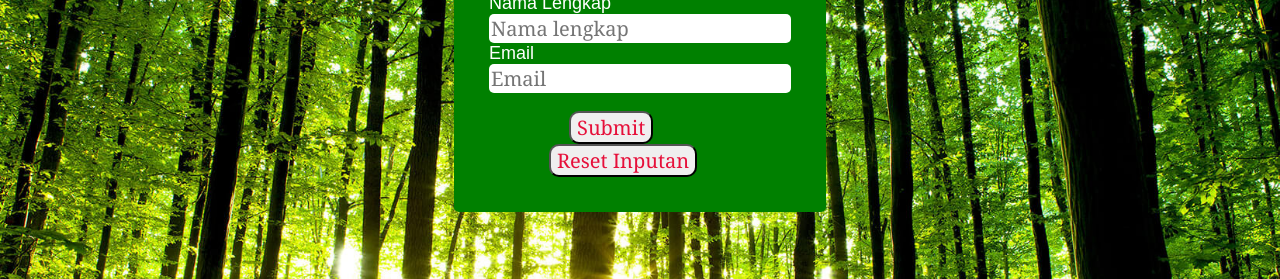
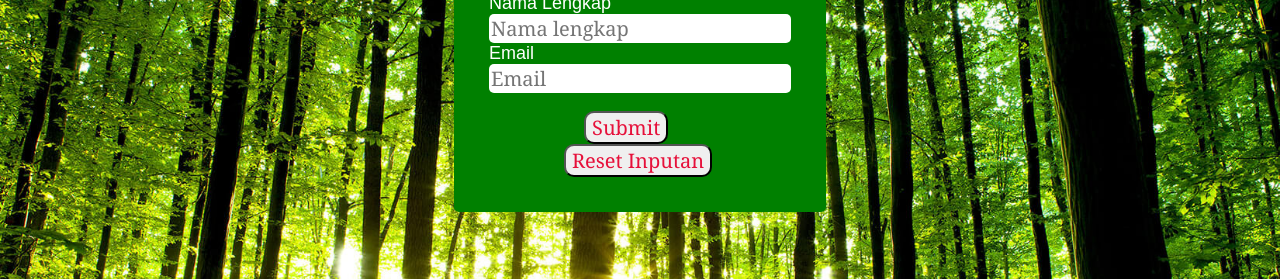
Before and after one commit to svmmerse/Tugas-JS-1, a plain HTML site: page index.html in a window 1280 px wide. Shown: the part 229-508 px from the top of the page. Drawn offline with Linux system fonts and the light colour scheme.

Commit message:
ini baru

```diff
--- a/style.css
+++ b/style.css
@@ -93,13 +93,13 @@ button {
 .submit {
     position: relative;
     border-radius: 10px;
-    left: 80px;
+    left: 95px;
 }
 
 .reset {
     position: relative;
     border-radius: 10px;
-    left: 60px;
+    left: 75px;
 }
 
 .background {
```
